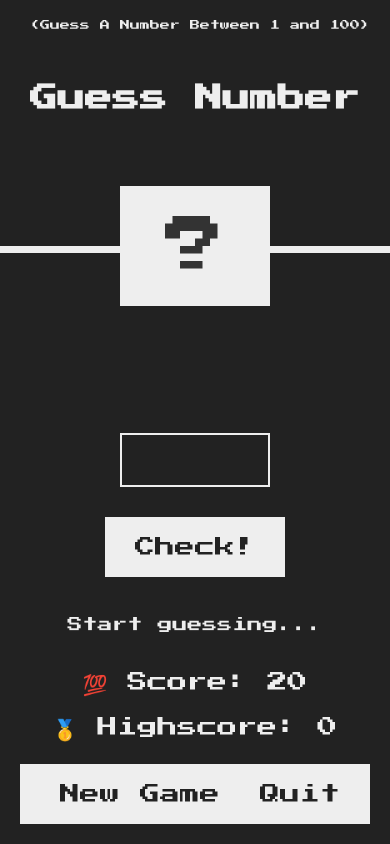
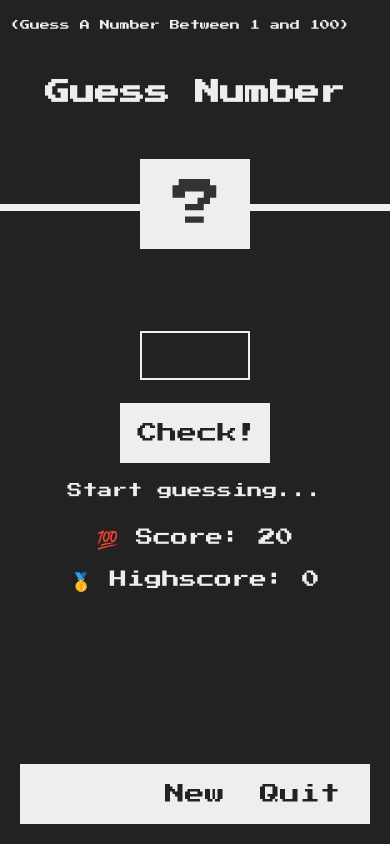
Before and after one commit to liaopeichen/javascript-game-guess-number, a plain HTML site: page index.html in a window 390 px wide. Drawn offline with Linux system fonts and the light colour scheme.

Commit message:
fix: update CSS styling for 768px and 576px breakpoints

```diff
--- a/index.html
+++ b/index.html
@@ -12,7 +12,6 @@
     <header>
       <h1>Guess Number</h1>
       <p class="between">(Guess A Number Between 1 and 100)</p>
-      <button class="btn again"><span>New Game</span></button>
       <div class="number">?</div>
     </header>
     <main>
@@ -28,7 +27,7 @@
         </p>
       </section>
       <div>
-        <button class="btn new hidden">New</button>
+        <button class="btn new"><span>New Game</span></button>
         <button class="btn quit"><span>Quit Game</span></button>
       </div>
       <div class="modal hidden">
--- a/script.js
+++ b/script.js
@@ -82,7 +82,6 @@ const resetGame = function () {
   number.style.width = '15rem';
 };
 
-document.querySelector('.again').addEventListener('click', resetGame);
 document.querySelector('.new').addEventListener('click', resetGame);
 
 // Modal Controller
--- a/style.css
+++ b/style.css
@@ -76,12 +76,6 @@ h1 {
   right: 2rem;
 }
 
-.again {
-  position: absolute;
-  top: 2rem;
-  left: 2rem;
-}
-
 .guess {
   background: none;
   border: 4px solid #eee;
@@ -127,6 +121,14 @@ h1 {
   position: absolute;
   bottom: 2rem;
   right: 2rem;
+}
+
+.new {
+  display: block;
+  position: absolute;
+  padding: 2rem 4rem;
+  right: 2rem;
+  bottom: 10rem;
 }
 
 /* MODAL */
@@ -196,7 +198,6 @@ h1 {
 }
 
 /* RWD */
-
 @media only screen and (max-width: 768px) {
   main {
     flex-direction: column;
@@ -232,7 +233,8 @@ h1 {
     height: 1.5rem;
   }
 
-  .again {
+  .new span,
+  .quit span {
     display: none;
   }
 
@@ -244,31 +246,59 @@ h1 {
     bottom: 2rem;
   }
 
+  .quit::after {
+    content: 'Quit';
+  }
+
   .new::after {
-    content: ' Game';
+    content: 'New';
   }
 }
 
 @media only screen and (max-width: 576px) {
   header {
-    height: 30vh;
+    height: 25vh;
   }
 
   .between {
     font-size: 1rem;
+    left: 1rem;
+    right: 1rem;
   }
 
   header h1 {
-    top: 40%;
-    font-size: 2.75rem;
+    top: 45%;
+    font-size: 2.5rem;
+  }
+
+  .number {
+    font-size: 5rem;
+    width: 11rem;
+    padding: 2rem 0rem 2rem 0.5rem;
+  }
+
+  .right {
+    font-size: 1.75rem;
   }
 
   .message {
-    margin: 4rem 0;
+    margin: 2rem 0 3rem;
     font-size: 1.5rem;
   }
 
-  .again,
+  .guess {
+    font-size: 2rem;
+    padding: 1.25rem;
+    width: 11rem;
+    margin-top: 12rem;
+    margin-bottom: 2.25rem;
+  }
+
+  .check {
+    padding: 2rem 1.25rem 2rem 1.75rem;
+  }
+
+  .new span,
   .quit span {
     display: none;
   }
@@ -283,6 +313,10 @@ h1 {
 
   .quit::after {
     content: 'Quit';
+  }
+
+  .new::after {
+    content: 'New';
   }
 
   .close-modal {
```
